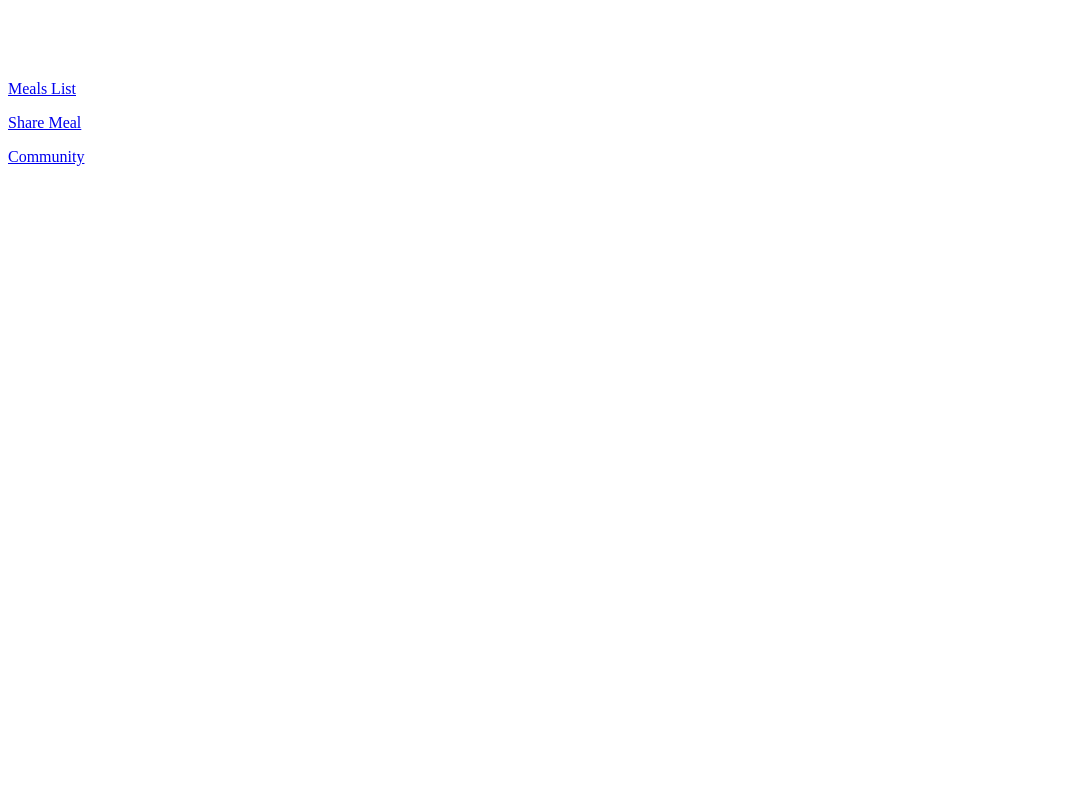
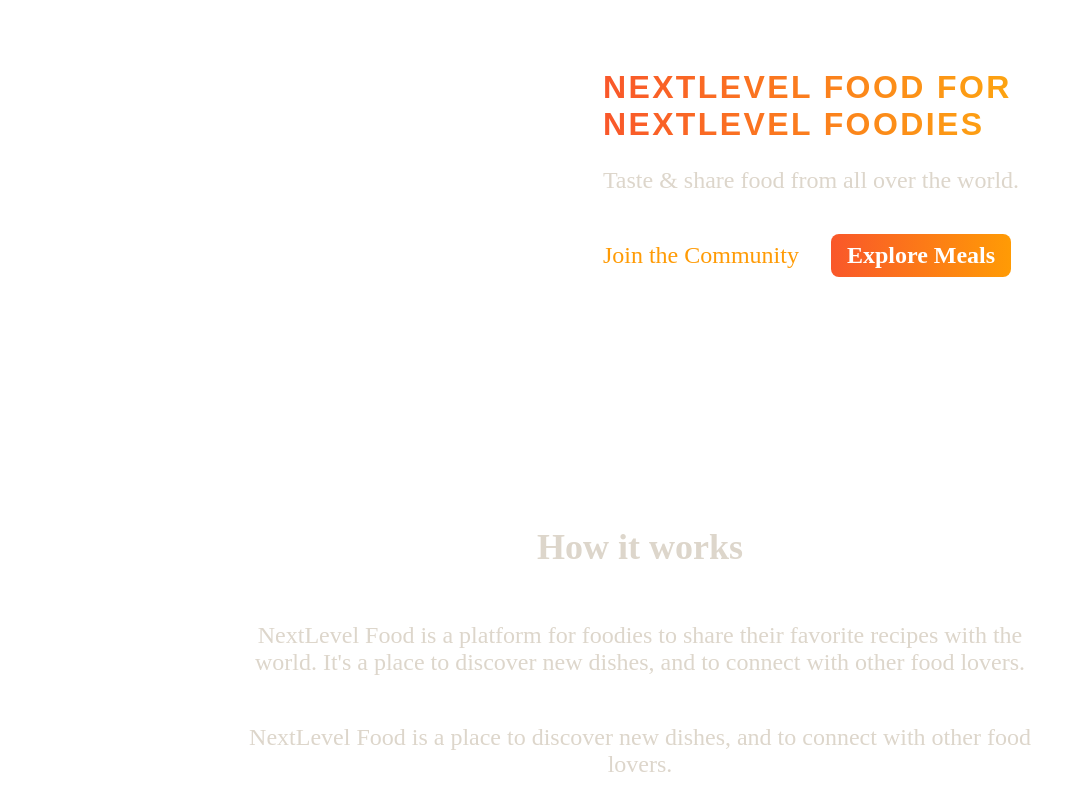
Before and after one commit to evanchr/NextLevel-Food, a Next.js app: page / in a window 1280 px wide. Shown: the top 800 px of the page, without its empty margins (0-1086 px from the left). Built offline with nearby package versions, Linux system fonts and the light colour scheme.

Commit message:
add content to HomePage

```diff
--- a/app/page.js
+++ b/app/page.js
@@ -1,14 +1,50 @@
-import Link from "next/link";
+import Link from 'next/link';
+
+import styles from './page.module.css';
 
 export default function Home() {
   return (
-    <main>
-      <h1 style={{ color: 'white', textAlign: 'center' }}>
-        Time to get started!
-      </h1>
-      <p><Link href="/meals">Meals List</Link></p>
-      <p><Link href="/meals/share">Share Meal</Link></p>
-      <p><Link href="/community">Community</Link></p>
-    </main>
+    <>
+      <header className={styles.header}>
+        <div className={styles.slideshow}></div>
+        <div>
+          <div className={styles.hero}>
+            <h1>NextLevel Food for NextLevel Foodies</h1>
+            <p>Taste & share food from all over the world.</p>
+          </div>
+          <div className={styles.cta}>
+            <Link href="/community">Join the Community</Link>
+            <Link href="/meals">Explore Meals</Link>
+          </div>
+        </div>
+      </header>
+      <main>
+        <section className={styles.section}>
+          <h2>How it works</h2>
+          <p>
+            NextLevel Food is a platform for foodies to share their favorite
+            recipes with the world. It&apos;s a place to discover new dishes, and to
+            connect with other food lovers.
+          </p>
+          <p>
+            NextLevel Food is a place to discover new dishes, and to connect
+            with other food lovers.
+          </p>
+        </section>
+
+        <section className={styles.section}>
+          <h2>Why NextLevel Food?</h2>
+          <p>
+            NextLevel Food is a platform for foodies to share their favorite
+            recipes with the world. It&apos;s a place to discover new dishes, and to
+            connect with other food lovers.
+          </p>
+          <p>
+            NextLevel Food is a place to discover new dishes, and to connect
+            with other food lovers.
+          </p>
+        </section>
+      </main>
+    </>
   );
 }
--- /dev/null
+++ b/app/page.module.css
@@ -0,0 +1,75 @@
+.header {
+    display: flex;
+    gap: 3rem;
+    margin: 3rem auto;
+    width: 90%;
+    max-width: 75rem;
+  }
+
+  .slideshow {
+    width: 40rem;
+    height: 25rem;
+  }
+
+  .hero {
+    color: #ddd6cb;
+    font-size: 1.5rem;
+  }
+
+  .hero h1 {
+    font-size: 2rem;
+    font-weight: bold;
+    font-family: 'Montserrat', sans-serif;
+    letter-spacing: 0.15rem;
+    text-transform: uppercase;
+    background: linear-gradient(90deg, #f9572a, #ffc905);
+    background-clip: text;
+    -webkit-background-clip: text;
+    -webkit-text-fill-color: transparent;
+  }
+
+  .cta {
+    font-size: 1.5rem;
+    display: flex;
+    gap: 1rem;
+  }
+
+  .cta a {
+    display: inline-block;
+    margin-top: 1rem;
+    padding: 0.5rem 1rem;
+    border-radius: 0.5rem;
+    background: linear-gradient(90deg, #f9572a, #ff9b05);
+    color: #ffffff;
+    font-weight: bold;
+    text-decoration: none;
+  }
+
+  .cta a:hover,
+  .cta a:active {
+    background: linear-gradient(90deg, #fd4715, #f9b241);
+  }
+
+  .cta a:first-child {
+    background: transparent;
+    font-weight: normal;
+    color: #ff9b05;
+    padding-left: 0;
+  }
+
+  .cta a:first-child:hover,
+  .cta a:first-child:active {
+    background: transparent;
+    color: #f9b241;
+  }
+
+  .section {
+    display: flex;
+    flex-direction: column;
+    color: #ddd6cb;
+    font-size: 1.5rem;
+    max-width: 50rem;
+    width: 90%;
+    margin: 2rem auto;
+    text-align: center;
+  }
```
